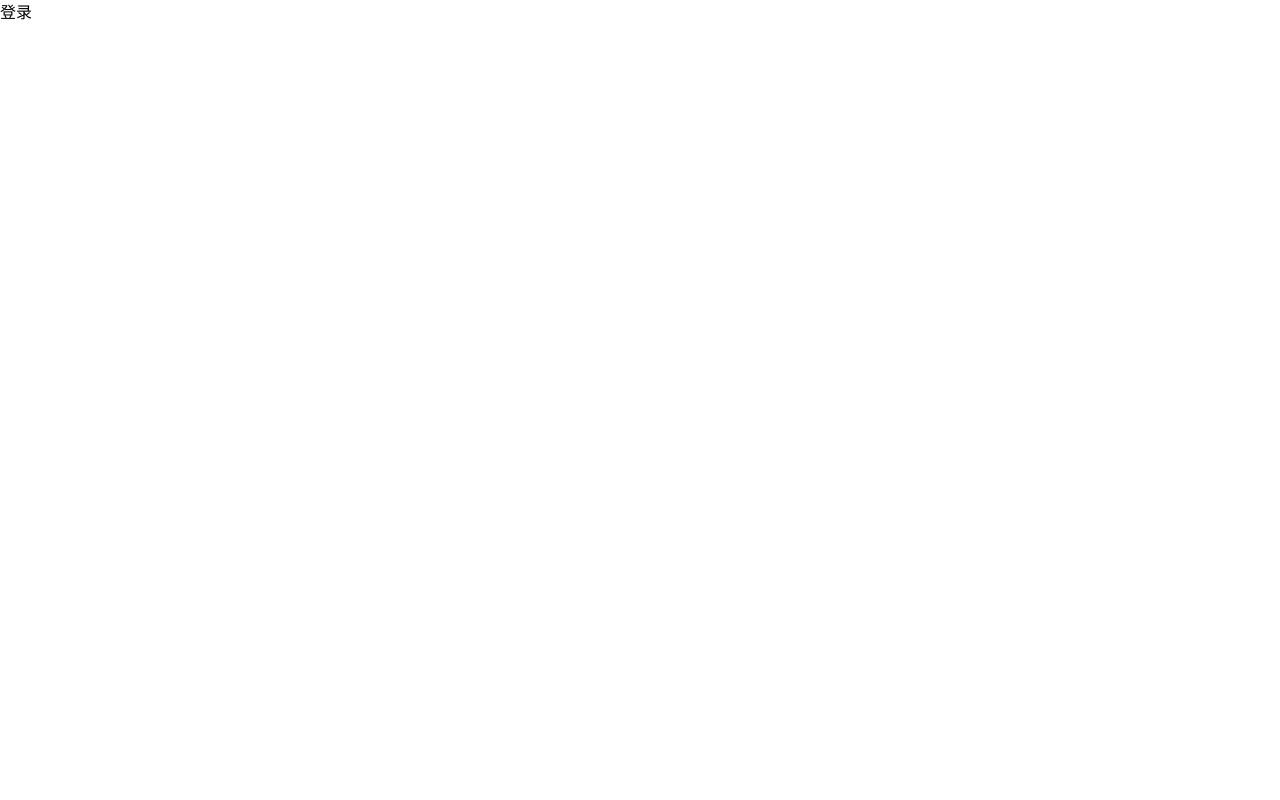
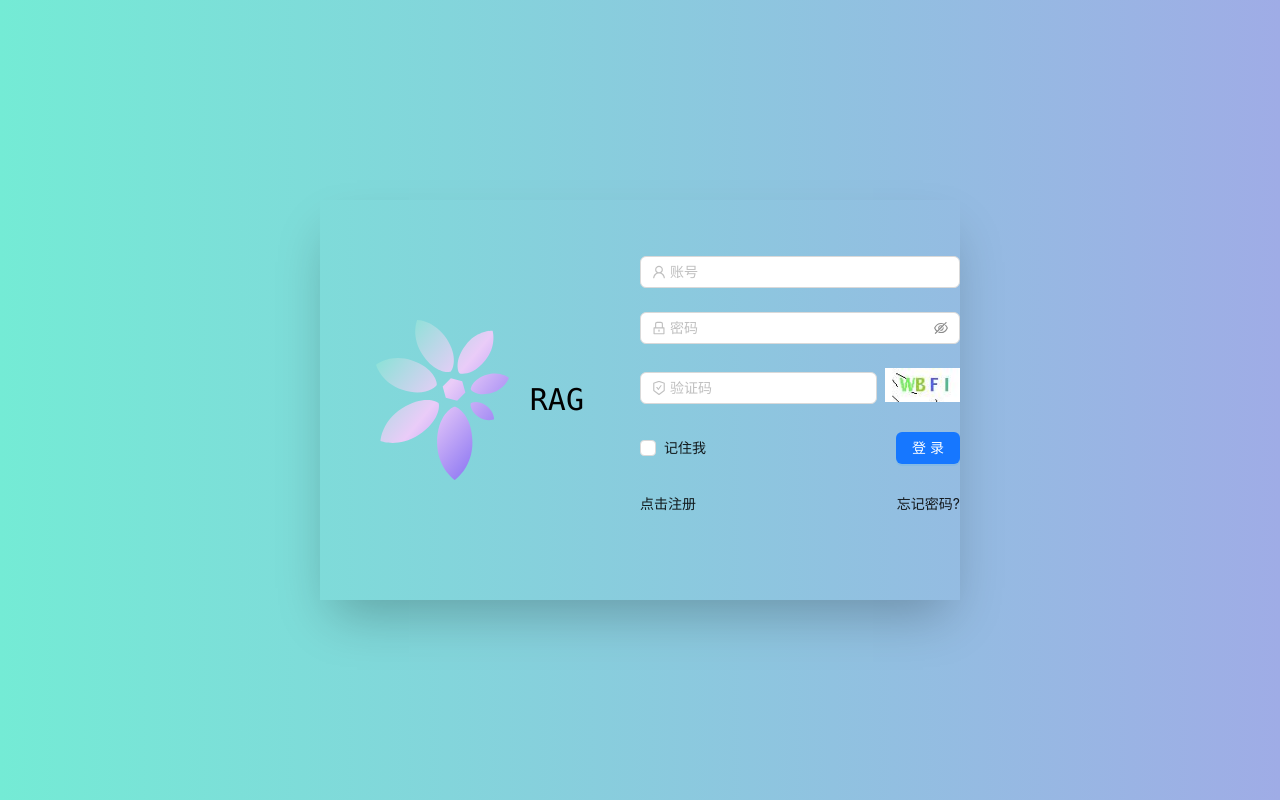
Before and after one commit to AAAkater/RAG, a Vue app in the folder front-src/: page /login in a window 1280 px wide. Built offline with nearby package versions, Linux system fonts and the light colour scheme.

Commit message:
✨ feat: add login layout

```diff
--- a/front-src/src/stores/index.ts
+++ b/front-src/src/stores/index.ts
@@ -1,6 +1,6 @@
 import { createPinia } from "pinia"
 import piniaPluginPersistedstate from "pinia-plugin-persistedstate"
-
+export * from "./modules/user"
 const pinia = createPinia()
 
 pinia.use(piniaPluginPersistedstate)
--- /dev/null
+++ b/front-src/src/stores/modules/user.ts
@@ -0,0 +1,35 @@
+import { type FormState } from "@/types"
+import { defineStore } from "pinia"
+import { ref } from "vue"
+export const useUserStore = defineStore(
+  "user",
+  () => {
+    const token = ref("")
+    const password = ref("")
+    const username = ref("")
+    const remember = ref(false)
+    const updateInfo = (newInfo: FormState) => {
+      username.value = newInfo.username
+      password.value = newInfo.password
+      remember.value = newInfo.remember
+    }
+    const updateToken = (newToken: string) => {
+      token.value = newToken
+    }
+    const removeUser = () => {
+      localStorage.removeItem("user")
+    }
+    return {
+      username,
+      password,
+      remember,
+      token,
+      updateInfo,
+      updateToken,
+      removeUser,
+    }
+  },
+  {
+    persist: true,
+  },
+)
--- /dev/null
+++ b/front-src/src/views/login/components/LoginForm.vue
@@ -0,0 +1,155 @@
+<script lang="ts" setup>
+import { reactive, ref } from "vue"
+import {
+  UserOutlined,
+  LockOutlined,
+  SafetyCertificateOutlined,
+} from "@ant-design/icons-vue"
+import { type Rule } from "ant-design-vue/es/form"
+import {
+  message,
+  Form,
+  Input,
+  Space,
+  Image,
+  Flex,
+  Checkbox,
+  Button,
+} from "ant-design-vue"
+import { useUserStore } from "@/stores"
+import { type FormState } from "@/types"
+import captchaImg from "@/assets/image/captcha_example.jpeg"
+const userStore = useUserStore()
+// 表单数据
+const formState = reactive<FormState>({
+  username: "",
+  password: "",
+  captcha: "",
+  remember: userStore.remember,
+})
+
+if (userStore.remember) {
+  formState.username = userStore.username
+  formState.password = userStore.password
+}
+
+const captchaSrc = ref("")
+const getCaptcha = () => {
+  // message.success("更新验证码")
+  captchaSrc.value = captchaImg
+}
+getCaptcha()
+// 校验规则
+const rules: Record<string, Rule[]> = {
+  username: [
+    {
+      required: true,
+      message: "请输入账号",
+    },
+  ],
+  password: [
+    {
+      required: true,
+      message: "请输入密码",
+    },
+  ],
+}
+
+// 验证成功
+const onFinish = (values: FormState) => {
+  // message.loading("登录中", 0)
+
+  console.log("Success:", values)
+}
+// 验证失败
+// const onFinishFailed = (errorInfo: any) => {
+//   console.log("Failed:", errorInfo)
+// }
+
+const submit = () => {
+  // 更新user
+  userStore.updateInfo(formState)
+  message.success("登录成功")
+}
+</script>
+
+<template>
+  <div class="flex h-full w-1/2 items-center justify-center max-sm:w-full">
+    <Form
+      :model="formState"
+      name="basic"
+      :wrapper-col="{ span: 24 }"
+      autocomplete="off"
+      @finish="onFinish"
+      :rules="rules"
+    >
+      <!-- 登录框 -->
+      <Form.Item name="username">
+        <Input
+          v-model:value="formState.username"
+          placeholder="账号"
+        >
+          <template #prefix>
+            <UserOutlined style="color: rgba(0, 0, 0, 0.25)" />
+          </template>
+        </Input>
+      </Form.Item>
+      <!-- 密码框 -->
+      <Form.Item name="password">
+        <Input.Password
+          v-model:value="formState.password"
+          placeholder="密码"
+        >
+          <template #prefix>
+            <LockOutlined style="color: rgba(0, 0, 0, 0.25)" />
+          </template>
+        </Input.Password>
+      </Form.Item>
+      <!-- 验证码 -->
+      <Form.Item name="captcha">
+        <Space>
+          <Input
+            v-model:value="formState.captcha"
+            placeholder="验证码"
+            :controls="false"
+          >
+            <template #prefix>
+              <SafetyCertificateOutlined style="color: rgba(0, 0, 0, 0.25)" />
+            </template>
+          </Input>
+          <Image
+            :src="captchaSrc"
+            @click="getCaptcha"
+            :preview="false"
+          />
+        </Space>
+      </Form.Item>
+      <!-- 选项 -->
+      <Form.Item name="remember">
+        <Flex
+          justify="space-between"
+          align="center"
+        >
+          <div>
+            <Checkbox v-model:checked="formState.remember"> 记住我 </Checkbox>
+          </div>
+          <Button
+            type="primary"
+            html-type="submit"
+            @click="submit"
+            >登录
+          </Button>
+        </Flex>
+      </Form.Item>
+      <!-- 注册与找回 -->
+      <Form.Item>
+        <Flex justify="space-between">
+          <a href="">点击注册</a>
+          <a href="">忘记密码?</a>
+        </Flex>
+      </Form.Item>
+    </Form>
+  </div>
+</template>
+
+<style scoped></style>
--- /dev/null
+++ b/front-src/src/views/login/components/LoginLogo.vue
@@ -0,0 +1,16 @@
+<script lang="ts" setup></script>
+
+<template>
+  <div class="flex h-full w-1/2 items-center justify-center max-sm:hidden">
+    <div class="flex w-52 justify-between">
+      <img
+        src="@/assets/icons/logo_2.svg"
+        alt=""
+        class="h-40 w-auto"
+      />
+      <div :class="['font-mono text-3xl', 'flex items-center']">RAG</div>
+    </div>
+  </div>
+</template>
+
+<style scoped></style>
--- a/front-src/src/views/login/index.vue
+++ b/front-src/src/views/login/index.vue
@@ -1,7 +1,21 @@
-<script setup lang="ts"></script>
+<script setup lang="ts">
+import Left from "./components/LoginLogo.vue"
+import Right from "./components/LoginForm.vue"
+</script>
 
 <template>
-  <div>登录</div>
+  <div
+    :class="[
+      'h-screen w-full',
+      'flex items-center justify-center',
+      'bg-gradient-to-r from-[#74ebd5] to-[#9face6]',
+    ]"
+  >
+    <div :class="['h-1/2 w-1/2 min-w-80', 'flex shadow-2xl']">
+      <Left />
+      <Right />
+    </div>
+  </div>
 </template>
 
 <style scoped></style>
```
Also changed, not shown: front-src/src/types/index.ts (+9 -2 lines), front-src/src/assets/icons/logo_2.svg (added), front-src/src/assets/image/captcha_example.jpeg (added).
